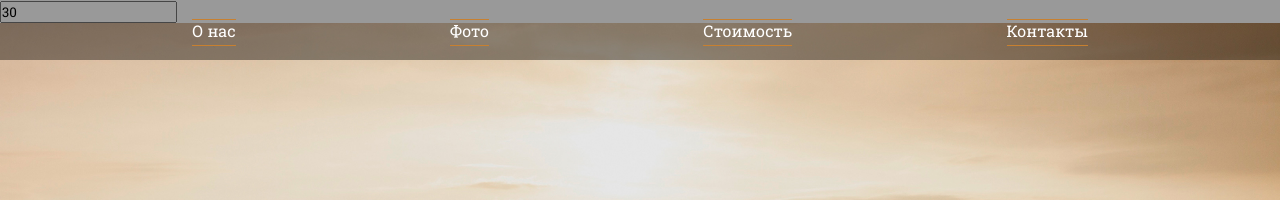
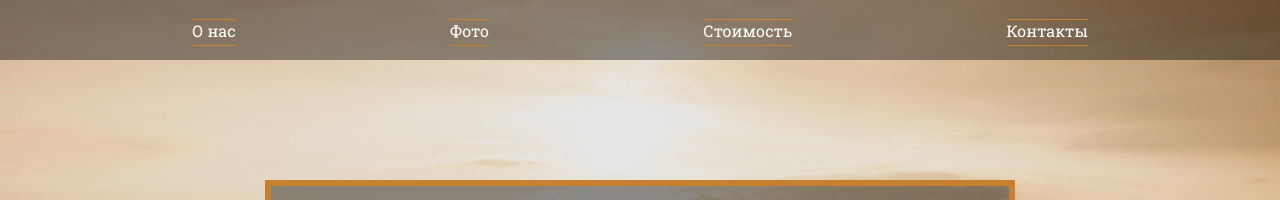
Before and after one commit to novicorpilya/youga, a plain HTML site: page index.html in a window 1280 px wide. Shown: the top 200 px of the page. Drawn offline with Linux system fonts and the light colour scheme.

Commit message:
Update index.html

```diff
--- a/index.html
+++ b/index.html
@@ -12,7 +12,6 @@
 </head>
 
 <body>
-	<input id="age" value="30">
 	<header>
 		<div class="container">
 			<nav>
```
